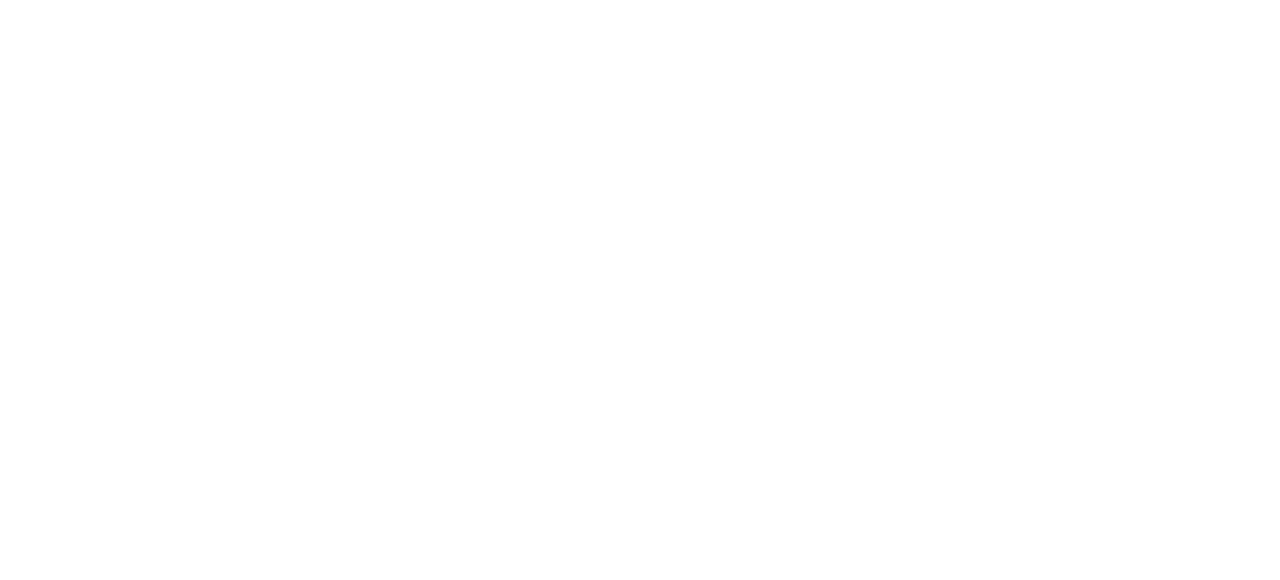
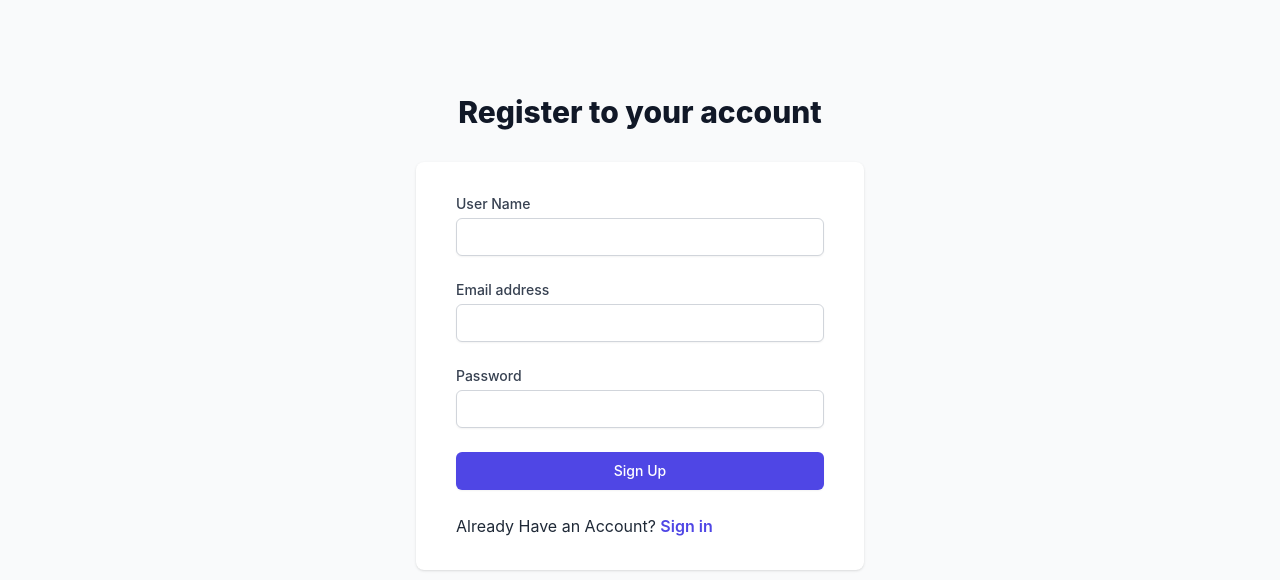
Before and after one commit to mohammadJahid8/power-hack, a React (Create React App) app: page / in a window 1280 px wide. Shown: the part 372-952 px from the top of the page. Before the commit the page ends 800 px from the top, so only its background shows below. Built offline with nearby package versions, Linux system fonts and the light colour scheme; no server answers.

Commit message:
register page added

```diff
--- a/src/App.js
+++ b/src/App.js
@@ -4,12 +4,15 @@
 import BillTable from './Layout/BillTable';
 import { ToastContainer, toast } from 'react-toastify';
 import 'react-toastify/dist/ReactToastify.css';
+import Register from './Layout/Register';
 
 function App() {
   return (
     <div className="max-w-[90rem] mx-auto">
       <Header />
       <BillTable />
+
+      <Register />
       <ToastContainer />
     </div>
   );
--- a/src/Layout/Axios.config.js
+++ b/src/Layout/Axios.config.js
@@ -1,8 +1,8 @@
 import axios from "axios";
 
 const fetcher = axios.create({
-    // baseURL: "https://shrouded-caverns-22782.herokuapp.com",
-    baseURL: "http://localhost:5000",
+    baseURL: "https://hudson-loon-43134.herokuapp.com/",
+    // baseURL: "http://localhost:5000",
 });
 
 // Add a request interceptor
--- a/src/Layout/Bills.js
+++ b/src/Layout/Bills.js
@@ -13,28 +13,6 @@
     const [totalPages, setTotalPages] = useState(0);
     const [id, setId] = useState(null);
     // console.log(totalPages);
-
-
-    // data loaded from database by axios custom api using react query
-    // const { data, isLoading, refetch } = useQuery("tools", () =>
-    //     fetcher.get(`/billing-list?limit=${limit}&pageNumber=${pageNumber}`)
-    // );
-    // console.log(data);
-    // const bill = data?.data?.bills;
-    // console.log(bill);
-    // const count = data?.data?.totalBills;
-    // console.log(count)
-    // const array = (Math.ceil(count / limit));
-    // // setTotalPages(10);
-    // console.log([...Array(array).keys()])
-
-    // setTotalPages(Math.ceil(count / limit));
-    // setTotalPages(Math.ceil(data?.totalBills / limit));
-    // const a = (Math.ceil(data?.data?.totalBills / limit));
-    // const totalBillCount = ;
-    // console.log(totalBillCount);
-    // const bills = data?.data?.bills;
-    // refetch();
 
     const [reload, setReload] = useState(false);
 
@@ -53,7 +31,6 @@
         setReload(!reload)
 
     }
-    // console.log(bills?.reverse());
 
 
     return (
@@ -73,7 +50,7 @@
                     </thead>
                     <tbody>
                         {
-                            bills?.reverse().map(bill => <>
+                            bills?.map(bill => <>
                                 <tr>
                                     <th>{bill._id}</th>
                                     <td>{bill.name}</td>
--- /dev/null
+++ b/src/Layout/Register.js
@@ -0,0 +1,130 @@
+import axios from "axios";
+import React from "react";
+import { useForm } from "react-hook-form";
+import { Link, useNavigate } from "react-router-dom";
+import { toast } from "react-toastify";
+import fetcher from "./Axios.config";
+
+function Register() {
+    let navigate = useNavigate();
+    const { register, formState: { errors }, handleSubmit, reset } = useForm();
+    const onSubmit = async (data) => {
+        try {
+            const response = await fetcher.post("/registration", data);
+            console.log(response);
+            toast.success("Login Success!!", {
+                position: toast.POSITION.TOP_CENTER,
+            });
+
+        } catch (error) {
+
+        }
+        reset();
+        console.log(data);
+    };
+
+
+    return (
+        <div className="flex flex-col justify-center min-h-screen py-12 bg-gray-50 sm:px-6 lg:px-8">
+            <div className="sm:mx-auto sm:w-full sm:max-w-md">
+
+                <h2 className="mt-6 text-3xl font-extrabold text-center text-gray-900">
+                    Register to your account
+                </h2>
+            </div>
+            <div className="mt-8 sm:mx-auto sm:w-full sm:max-w-md">
+                <div className="px-4 py-8 bg-white shadow sm:rounded-lg sm:px-10">
+                    <form
+                        className="space-y-6"
+                        onSubmit={handleSubmit(onSubmit)}
+
+                    >
+                        <div>
+                            <label
+                                htmlFor="name"
+                                className="block text-sm font-medium text-gray-700"
+                            >
+                                User Name
+                            </label>
+                            <div className="mt-1">
+                                <input
+                                    className="block w-full px-3 py-2 placeholder-gray-400 border border-gray-300 rounded-md shadow-sm appearance-none focus:outline-none focus:ring-indigo-500 focus:border-indigo-500 sm:text-sm"
+                                    id="name"
+                                    name="username"
+                                    type="text"
+
+                                    {...register("username", {
+                                        required: true,
+
+                                    })}
+                                />
+                            </div>
+                        </div>
+                        <div>
+                            <label
+                                htmlFor="email"
+                                className="block text-sm font-medium text-gray-700"
+                            >
+                                Email address
+                            </label>
+                            <div className="mt-1">
+                                <input
+                                    className="block w-full px-3 py-2 placeholder-gray-400 border border-gray-300 rounded-md shadow-sm appearance-none focus:outline-none focus:ring-indigo-500 focus:border-indigo-500 sm:text-sm"
+                                    id="email"
+                                    name="email"
+                                    type="email"
+                                    autoComplete="current-email"
+                                    {...register("email", {
+                                        required: true,
+
+                                        pattern: /\S+@\S+\.\S+/,
+                                    })}
+                                />
+                            </div>
+                        </div>
+
+                        <div>
+                            <label
+                                htmlFor="password"
+                                className="block text-sm font-medium text-gray-700"
+                            >
+                                Password
+                            </label>
+                            <div className="mt-1">
+                                <input
+                                    className="block w-full px-3 py-2 placeholder-gray-400 border border-gray-300 rounded-md shadow-sm appearance-none focus:outline-none focus:ring-indigo-500 focus:border-indigo-500 sm:text-sm"
+                                    id="password"
+                                    name="password"
+                                    type="password"
+                                    autoComplete="current-password"
+                                    {...register("password", {
+                                        required: true,
+                                    })}
+                                />
+                            </div>
+                        </div>
+                        <div>
+                            <button
+                                type="submit"
+                                className="flex justify-center w-full px-4 py-2 text-sm font-medium text-white bg-indigo-600 border border-transparent rounded-md shadow-sm hover:bg-indigo-700 focus:outline-none"
+                            >
+                                Sign Up
+                            </button>
+                        </div>
+                        <p>
+                            Already Have an Account?{" "}
+                            <Link
+                                to="/login"
+                                className="font-semibold text-indigo-600 hover:text-indigo-500"
+                            >
+                                Sign in
+                            </Link>
+                        </p>
+                    </form>
+                    {/*<SocialLogin/>*/}
+                </div>
+            </div>
+        </div>
+    );
+}
+export default Register;
```
Also changed, not shown: src/Layout/BillTable.js (+0 -8 lines), src/Layout/Update.js (+0 -14 lines), firebase.json (added), 1 other file (tests, documents, lock files or other folders).
